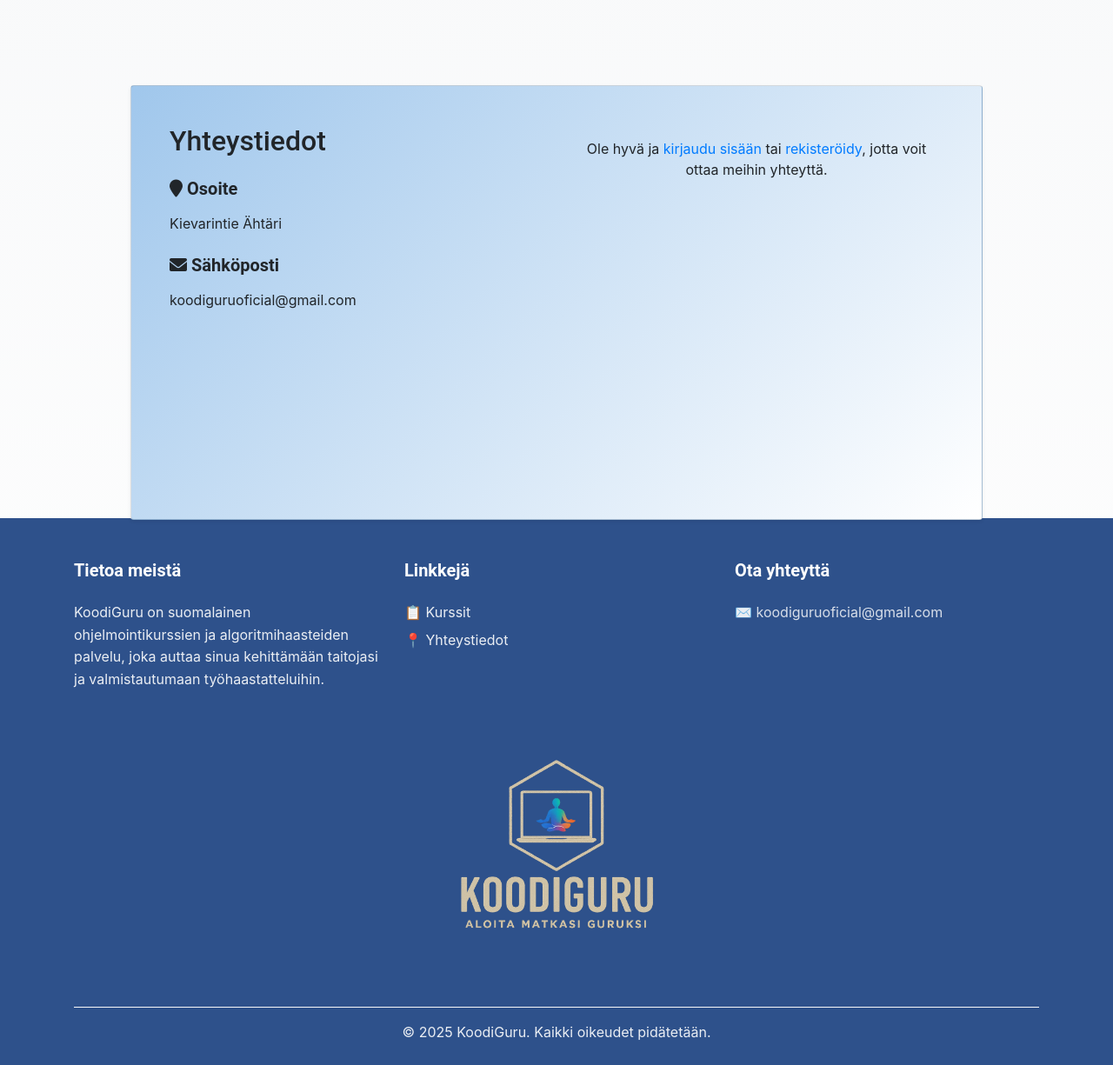
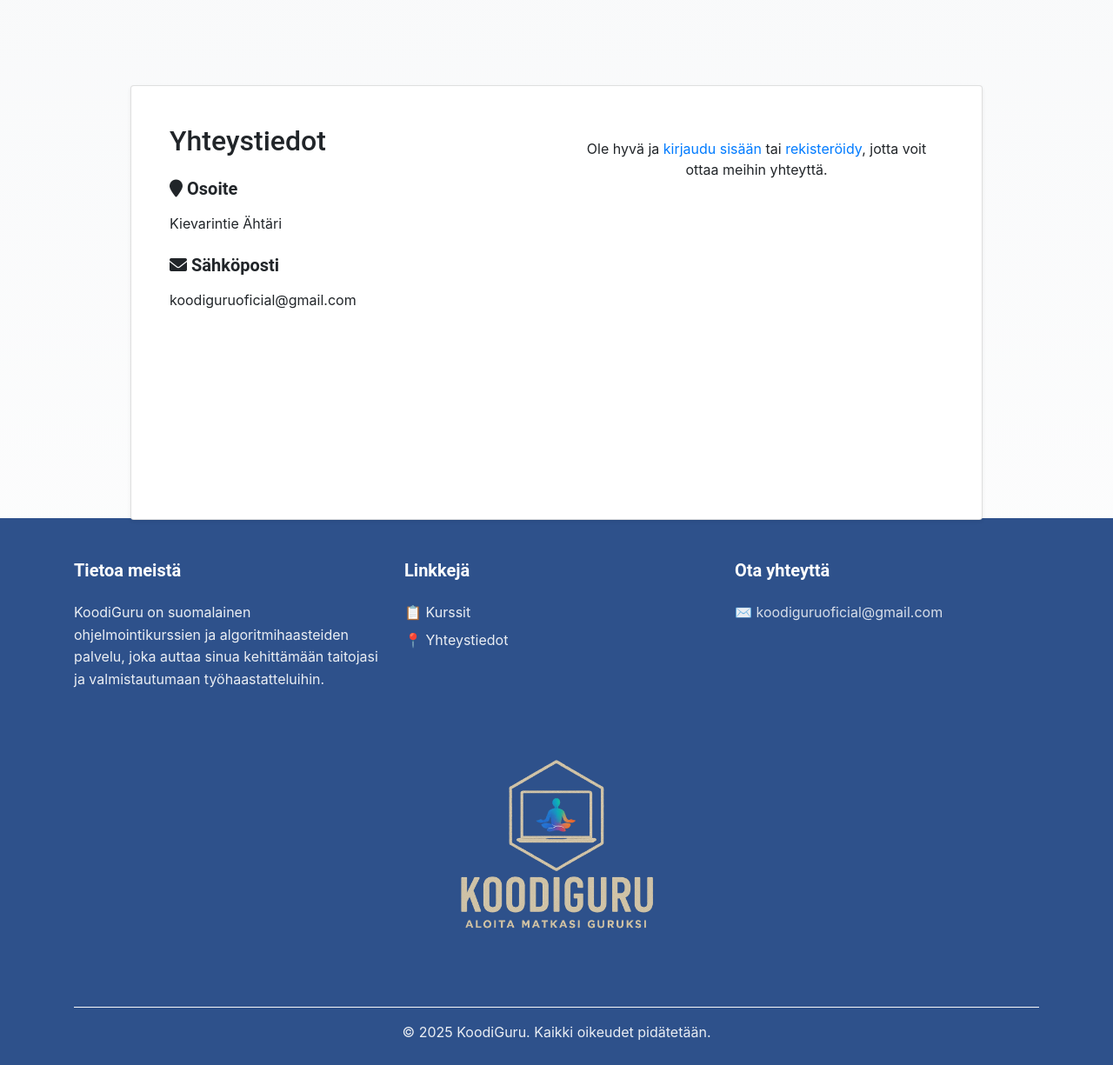
Before and after one commit to pelammin77/koodiguru_pilot, a Django app: page /contact/ in a window 1280 px wide. Shown: the part 120-1345 px from the top of the page at 87% size. Run offline with Django 4.2, Linux system fonts and the light colour scheme; some libraries are stand-ins or nearby versions.

Commit message:
yksivärinen tausta

```diff
--- a/main_app/static/css/main_styles.css
+++ b/main_app/static/css/main_styles.css
@@ -31,8 +31,8 @@ body {
     .card {
       position: relative;
       height: 100%;
-      background: #f3f7fb; /* Fallback-väri */
-      background: linear-gradient(135deg, #a0c7ec, #ffffff);
+      background: #3c8bda; /* Fallback-väri */
+
       border: 1px solid #ccc;
       box-shadow: 0 4px 8px rgba(0, 0, 0, 0.2), 0 6px 20px rgba(0, 0, 0, 0.19);
       transition: 0.3s;
```
